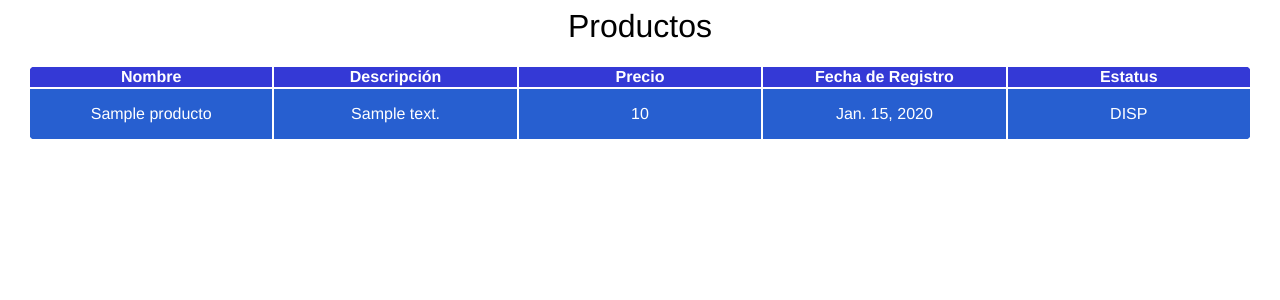
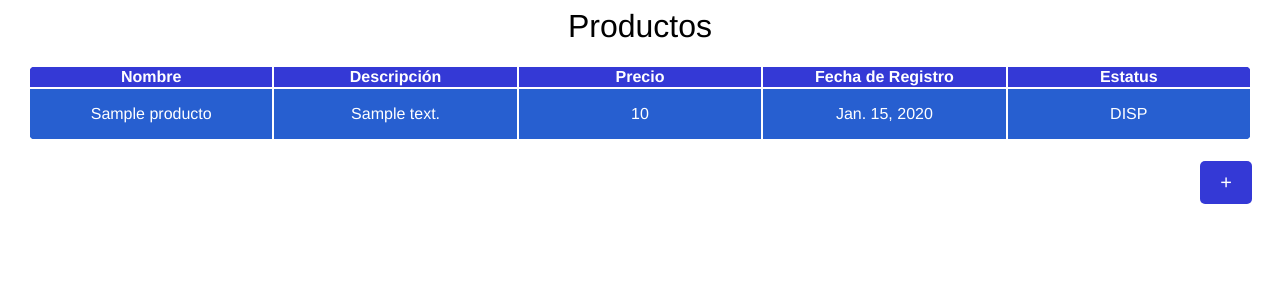
Before and after one commit to abrahamgmacias/gonzalez_macias_python_C, a Django app: page /productos/ in a window 1280 px wide. Shown: the top 300 px of the page. Run offline with Django 4.2, Linux system fonts and the light colour scheme; tables that the repository leaves empty hold one stand-in row (values such as "Sample post").

Commit message:
Added sample button

```diff
--- a/proyecto_productos/productos/templates/productos.html
+++ b/proyecto_productos/productos/templates/productos.html
@@ -47,6 +47,22 @@
         border-radius: 10px;
         font-size: 18px;
     }
+
+    .add-product-button {
+        text-align: right;
+        margin-top: 20px;
+        margin-right: 20px;
+    }
+
+    .add-product-button button {
+        font-family: "Helvetica", Arial, sans-serif;
+        font-size: 20px;
+        padding: 10px 20px;
+        background-color: #3439D6;
+        color: #fff;
+        border: none;
+        border-radius: 5px;
+    }
 </style>
 
 <div class="title">
@@ -85,3 +101,7 @@
     Aún no hay productos registrados.
 </div>
 {% endif %}
+
+<div class="add-product-button">
+    <button type="button" class="btn btn-primary">+</button>
+</div>
```
